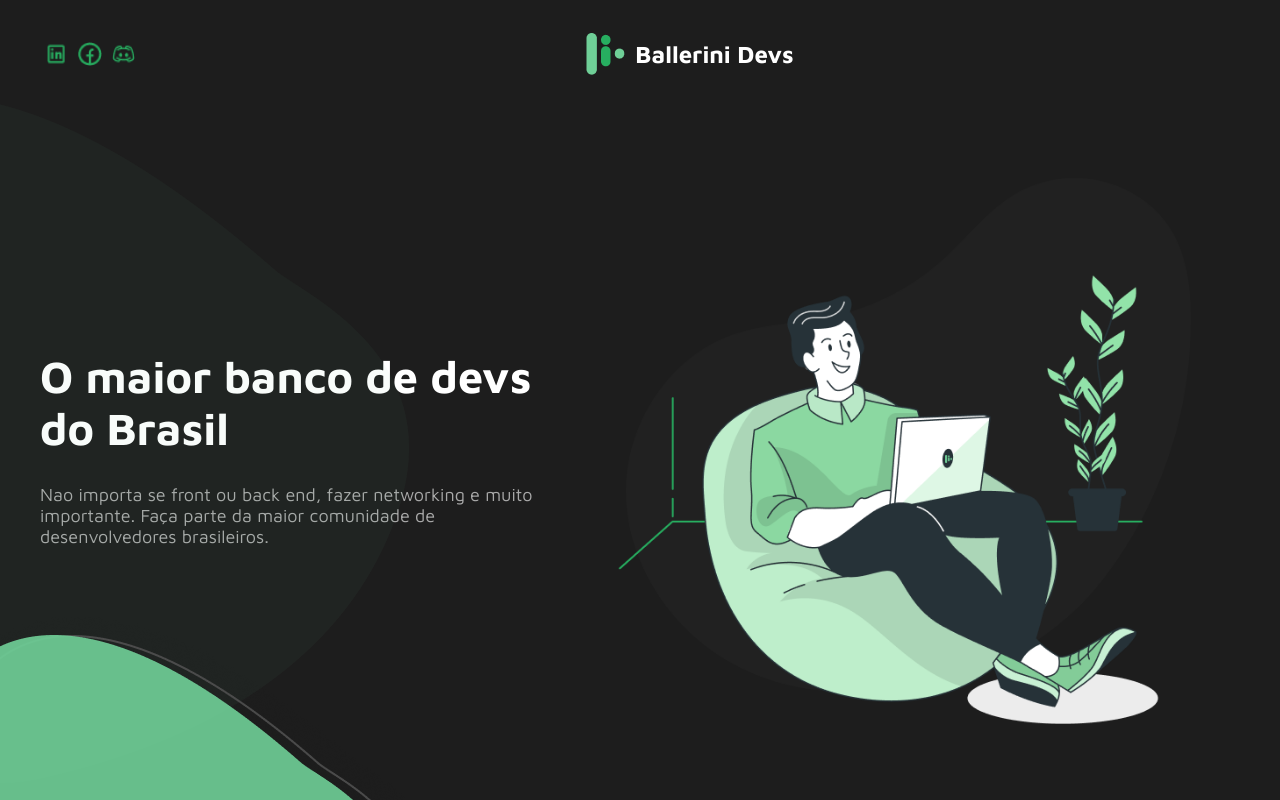
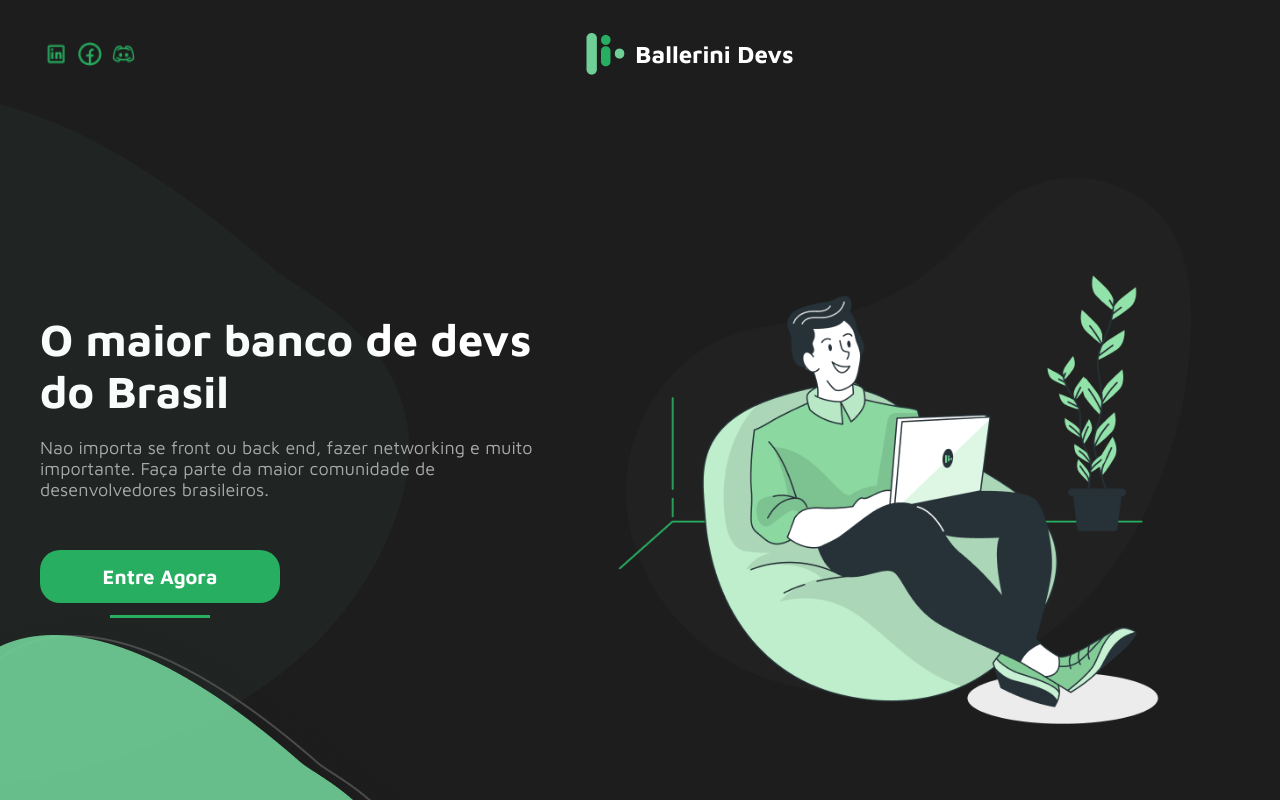
Before and after one commit to vitorpantaleao/desafio-ballerini-devs, a Next.js app: page / in a window 1280 px wide. Built offline with nearby package versions, Linux system fonts and the light colour scheme.

Commit message:
adiciona botao login

```diff
--- a/pages/index.js
+++ b/pages/index.js
@@ -21,6 +21,7 @@ export default function Home() {
             <div className={styles.col}>
               <h1>O maior banco de devs do Brasil</h1>
               <p>Nao importa se front ou back end, fazer networking e muito importante. Faça parte da maior comunidade de desenvolvedores brasileiros.</p>
+              <a href="#" className={styles.signIn}>Entre Agora</a>
             </div>
             <div className={styles.colImage}>
               <Image src={programador}  />
--- a/styles/Home.module.css
+++ b/styles/Home.module.css
@@ -66,6 +66,46 @@
 .col p {
   font-size: 18px;
   color: #A9A9A9;
+  margin: -10px 0 0;
+}
+
+.signIn {
+  background-color: #27AE60;
+  color: #fff;
+  font-weight: bold;
+  display: flex;
+  width: 240px;
+  justify-content: center;
+  align-items: center;
+  font-size: 20px;
+  padding: 15px;
+  border-radius: 20px;
+  margin: 50px 0 0;
+  position: relative;
+  cursor: pointer;
+  z-index: 999;
+  transition: .5s;
+}
+
+.signIn::before {
+  content: '';
+  width: 100px;
+  height: 3px;
+  background-color: #27AE60;
+  display: block;
+  position: absolute;
+  bottom: -15px;
+  transition: .5s;
+}
+
+.signIn:hover {
+  opacity: .7;
+  transition: .5s;
+}
+
+.signIn:hover::before {
+  width: 150px;
+  transition: .5s;
 }
 
 .colImage {
```
